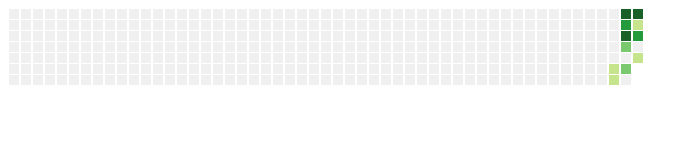
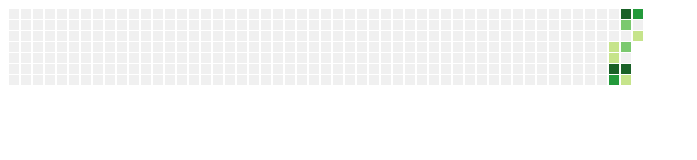
Before and after one commit to gungungggun/vue-github-lawn, a Vue app: page / in a window 1280 px wide. Shown: the top 160 px of the page, without its empty margins (0-697 px from the left). Built offline with nearby package versions, Linux system fonts and the light colour scheme.

Commit message:
初期値設定

```diff
--- a/src/App.vue
+++ b/src/App.vue
@@ -1,6 +1,6 @@
 <template>
   <div id="app">
-    <github-lawn :data="data" :last="last" :unit="unit"></github-lawn>
+    <github-lawn :data="data"></github-lawn>
   </div>
 </template>
 
@@ -13,9 +13,7 @@ export default {
     return {
       data: [
         1, 0, 6, 1, 8, 0, 4, 0, 3, 11, 5, 10, 1, 2
-      ],
-      unit: 'contributions',
-      last: '2017-08-10'
+      ]
     }
   },
   components: {
--- a/src/components/GithubLawn.vue
+++ b/src/components/GithubLawn.vue
@@ -15,11 +15,30 @@ import moment from 'moment'
 
 export default {
   name: 'github-lawn',
-  props: ['data', 'last', 'unit', 'week'],
+  props: {
+    data: Array,
+    last: {
+      type: String,
+      default: null
+    },
+    unit: {
+      type: String,
+      default: 'contributions'
+    },
+    week: {
+      type: Number,
+      default: 53
+    }
+  },
   computed: {
     github () {
       let copy = this.data.concat()
-      let m = moment(this.last)
+      let m
+      if (this.last == null) {
+        m = moment()
+      } else {
+        m = moment(this.last)
+      }
       for (let i = 0; i <= 6 - m.day(); i++) {
         m.add(1, 'days')
         copy.unshift(null)
@@ -29,11 +48,7 @@ export default {
       let data = []
       let week = []
 
-      let w = 53
-      if (this.week != null) {
-        w = this.week
-      }
-      for (let i = copy.length; i < w * 7; i++) {
+      for (let i = copy.length; i < this.week * 7; i++) {
         copy.push(0)
       }
 
```
